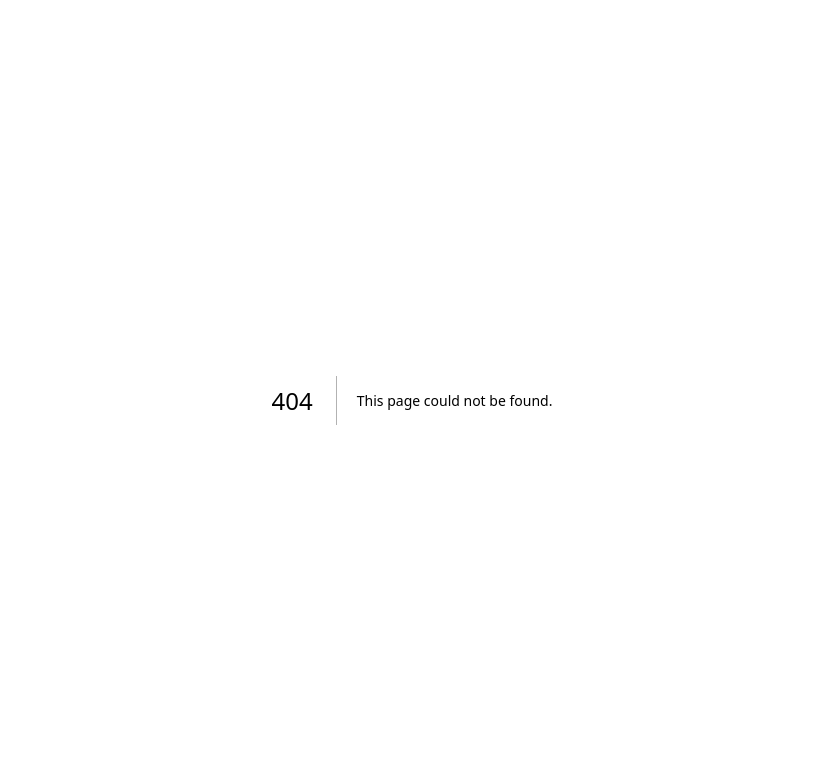
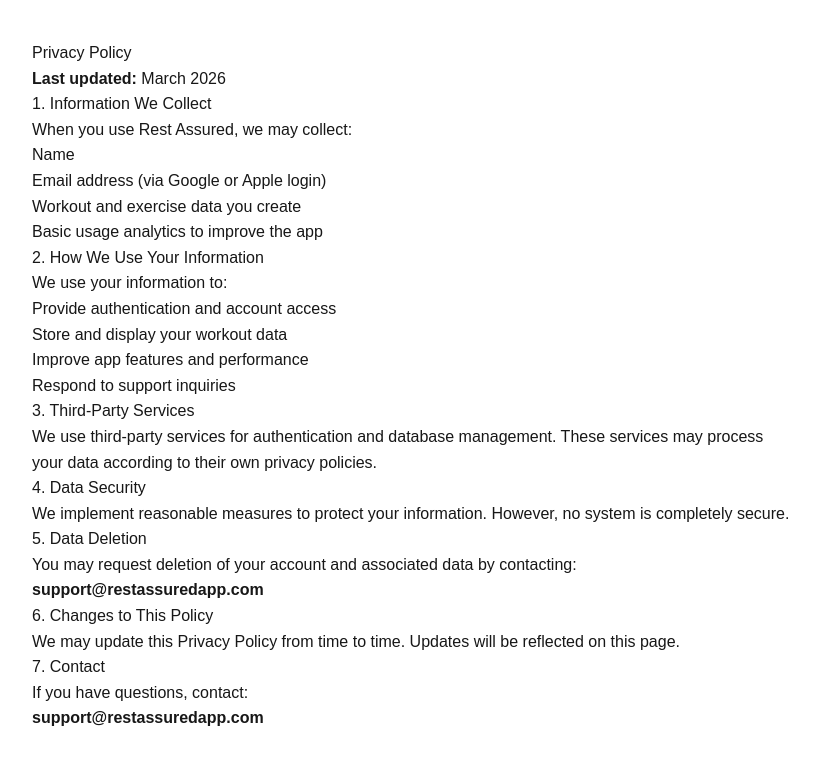
Before and after one commit to IntScription/rest-assured, a Next.js app: page /privacy in a window 1280 px wide. Before the commit this address had no page. Shown: the top 764 px of the page, without its empty margins (228-1044 px from the left). Built offline with nearby package versions, Linux system fonts and the light colour scheme.

Commit message:
terms and privacy

```diff
--- /dev/null
+++ b/app/privacy/page.js
@@ -0,0 +1,69 @@
+export default function PrivacyPolicy() {
+  return (
+    <main style={styles.container}>
+      <h1>Privacy Policy</h1>
+      <p><strong>Last updated:</strong> March 2026</p>
+
+      <h2>1. Information We Collect</h2>
+      <p>
+        When you use Rest Assured, we may collect:
+      </p>
+      <ul>
+        <li>Name</li>
+        <li>Email address (via Google or Apple login)</li>
+        <li>Workout and exercise data you create</li>
+        <li>Basic usage analytics to improve the app</li>
+      </ul>
+
+      <h2>2. How We Use Your Information</h2>
+      <p>We use your information to:</p>
+      <ul>
+        <li>Provide authentication and account access</li>
+        <li>Store and display your workout data</li>
+        <li>Improve app features and performance</li>
+        <li>Respond to support inquiries</li>
+      </ul>
+
+      <h2>3. Third-Party Services</h2>
+      <p>
+        We use third-party services for authentication and database management.
+        These services may process your data according to their own privacy policies.
+      </p>
+
+      <h2>4. Data Security</h2>
+      <p>
+        We implement reasonable measures to protect your information.
+        However, no system is completely secure.
+      </p>
+
+      <h2>5. Data Deletion</h2>
+      <p>
+        You may request deletion of your account and associated data by contacting:
+        <br />
+        <strong>support@restassuredapp.com</strong>
+      </p>
+
+      <h2>6. Changes to This Policy</h2>
+      <p>
+        We may update this Privacy Policy from time to time.
+        Updates will be reflected on this page.
+      </p>
+
+      <h2>7. Contact</h2>
+      <p>
+        If you have questions, contact:
+        <br />
+        <strong>support@restassuredapp.com</strong>
+      </p>
+    </main>
+  );
+}
+
+const styles = {
+  container: {
+    maxWidth: "800px",
+    margin: "0 auto",
+    padding: "40px 20px",
+    lineHeight: "1.6",
+  },
+};
--- /dev/null
+++ b/app/terms/page.js
@@ -0,0 +1,54 @@
+export default function TermsOfService() {
+  return (
+    <main style={styles.container}>
+      <h1>Terms of Service</h1>
+      <p><strong>Last updated:</strong> March 2026</p>
+
+      <h2>1. Use of Service</h2>
+      <p>
+        By using Rest Assured, you agree to use the app only for lawful purposes.
+      </p>
+
+      <h2>2. Account Responsibility</h2>
+      <p>
+        You are responsible for maintaining the security of your account.
+      </p>
+
+      <h2>3. Fitness Disclaimer</h2>
+      <p>
+        Rest Assured provides workout tracking tools only.
+        We are not responsible for injuries or health issues resulting from exercise.
+        Consult a medical professional before beginning any fitness program.
+      </p>
+
+      <h2>4. Service Availability</h2>
+      <p>
+        We may modify or discontinue features at any time without notice.
+      </p>
+
+      <h2>5. Limitation of Liability</h2>
+      <p>
+        We are not liable for indirect or incidental damages arising from the use of the app.
+      </p>
+
+      <h2>6. Termination</h2>
+      <p>
+        We may suspend or terminate accounts that violate these terms.
+      </p>
+
+      <h2>7. Governing Law</h2>
+      <p>
+        These terms are governed by applicable local laws.
+      </p>
+    </main>
+  );
+}
+
+const styles = {
+  container: {
+    maxWidth: "800px",
+    margin: "0 auto",
+    padding: "40px 20px",
+    lineHeight: "1.6",
+  },
+};
```
